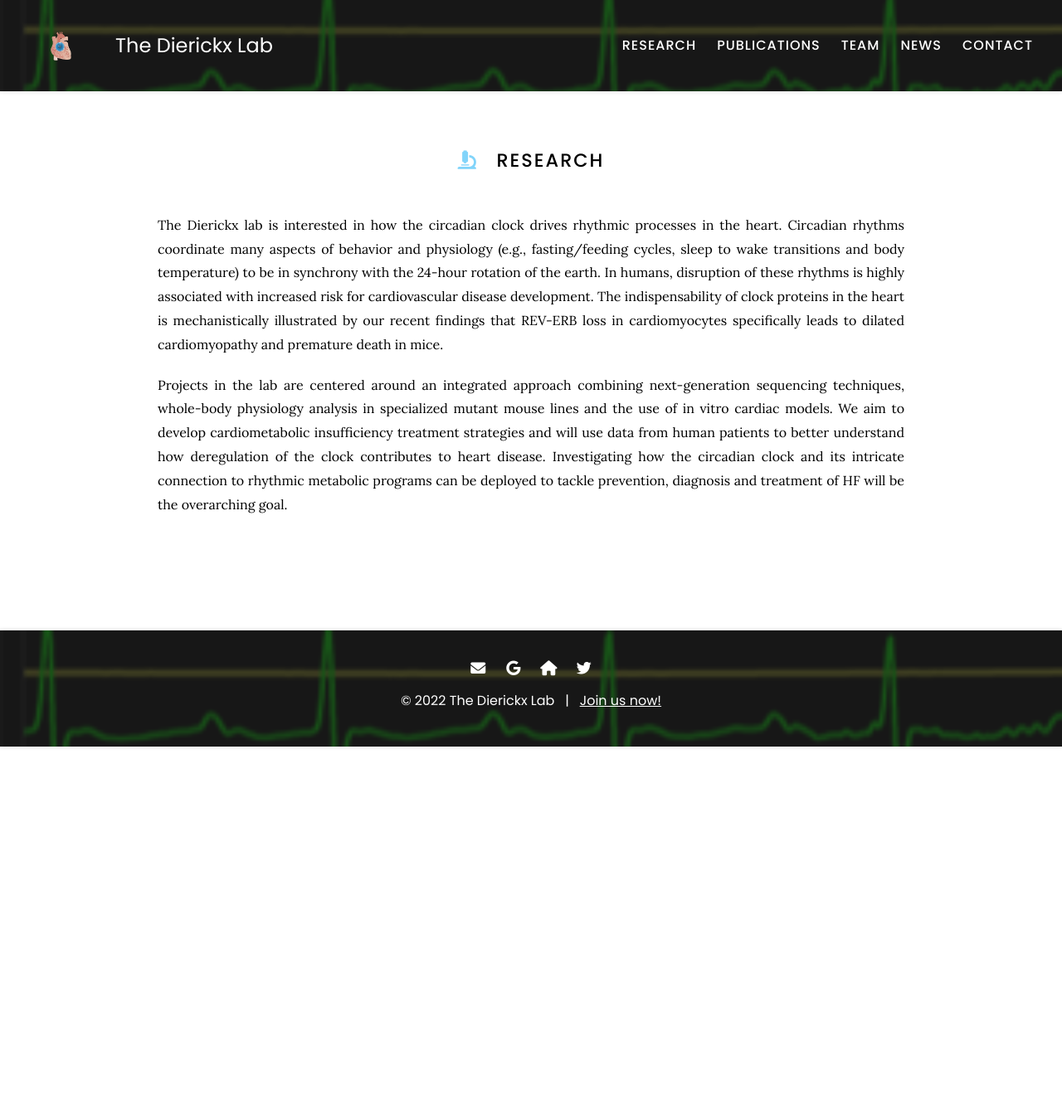
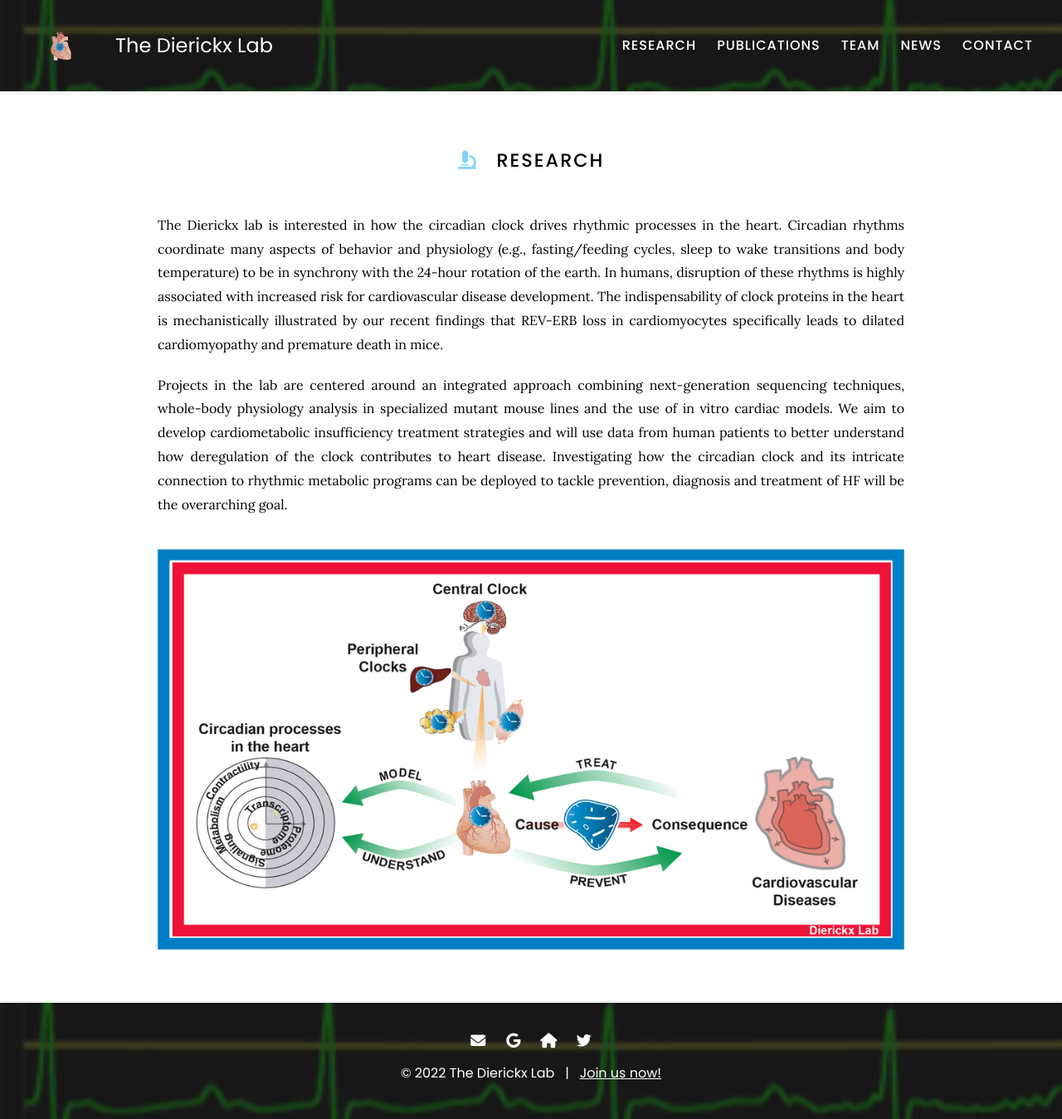
Before and after one commit to theDierickxLab/theDierickxLab, a Jekyll site: the page built from research/index.md, in a window 1280 px wide. Shown: the whole page at 83% size. Built offline with Jekyll 4.4.1, drawn with Linux system fonts in a browser that asks for light colours; before the commit the page ends 900 px from its top, so only the background shows below that.

Commit message:
Update index.md

```diff
--- a/research/index.md
+++ b/research/index.md
@@ -12,3 +12,7 @@ The Dierickx lab is interested in how the circadian clock drives rhythmic proces
 
 
 Projects in the lab are centered around an integrated approach combining next-generation sequencing techniques, whole-body physiology analysis in specialized mutant mouse lines and the use of in vitro cardiac models. We aim to develop cardiometabolic insufficiency treatment strategies and will use data from human patients to better understand how deregulation of the clock contributes to heart disease. Investigating how the circadian clock and its intricate connection to rhythmic metabolic programs can be deployed to tackle prevention, diagnosis and treatment of HF will be the overarching goal.
+
+
+{% include gallery.html style="flexbox" image1="images/Model_Dierickx_homepage.png" %}
+{:.center}
```
